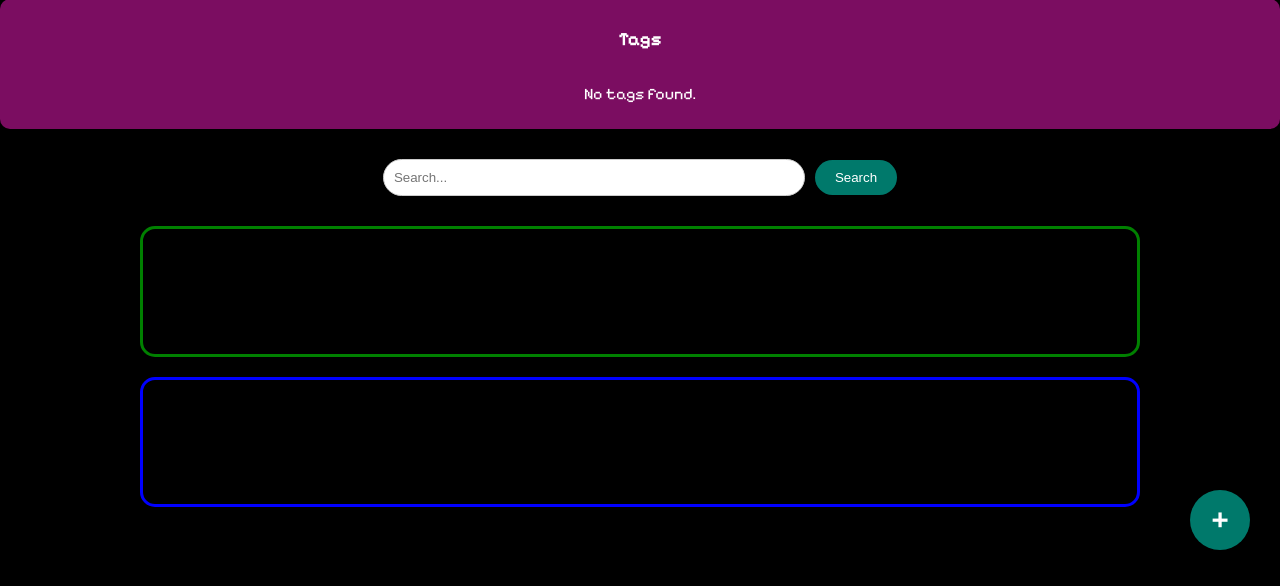
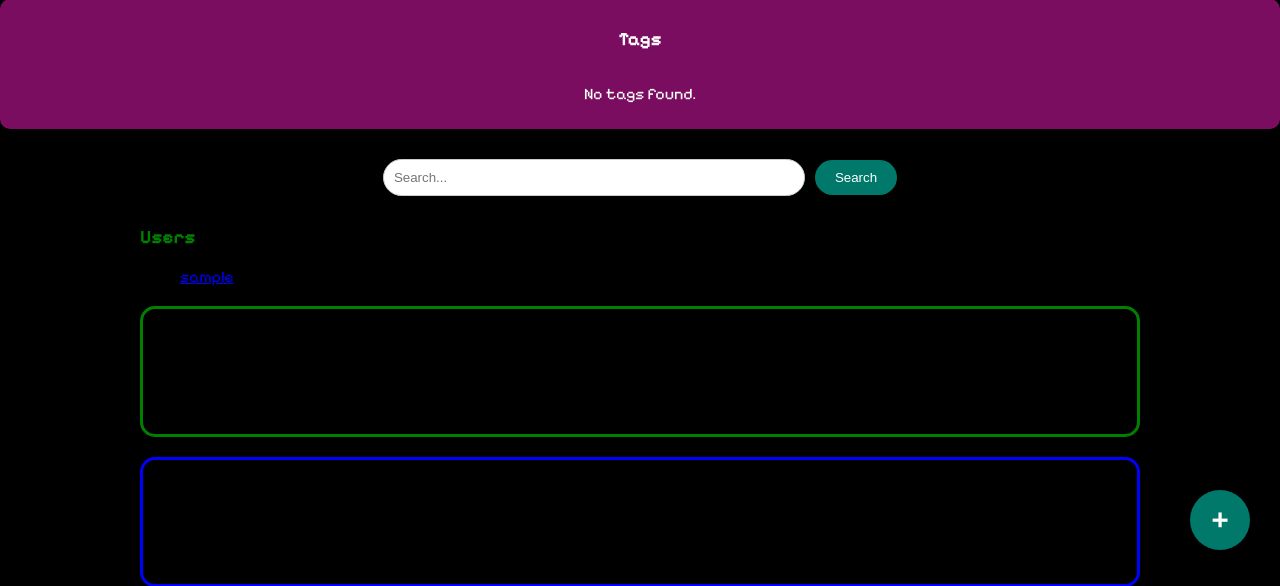
Before and after one commit to EmirhanTopal/Kajulog, a Django app: page / in a window 1280 px wide; the page is wider, and only the part inside the window is pictured. Shown: the part 220-806 px from the top of that part. Before the commit the page ends 770 px from the top of that part, so only its background shows below. Run offline with Django 5.2, Linux system fonts and the light colour scheme; the visitor is signed in with stand-in values (Sample User, id 1); data comes from the database, SQL or seed files in the repository; data that the repository does not hold is empty; some web fonts are replaced.

Commit message:
some error fix without html & css only working

```diff
--- a/testing/templates/post_list.html
+++ b/testing/templates/post_list.html
@@ -299,6 +299,18 @@
             </div>
         {% endfor %}
     {% endif %}
+    {% if users %}
+        <h3 style="color: green;">Users</h3>
+        <ul>
+            {% for user in users %}
+                <li>
+                    <a href="{% url 'profile_detail' slug=user.profile.slug %}">
+                        {{ user.username }}
+                    </a>
+                </li>
+            {% endfor %}
+        </ul>
+    {% endif %}
     <div class="activity-box" style="border: 3px solid green; border-radius: 15px; padding: 15px; margin: 20px 0;">
     <h3>Son Etkinlikler</h3>
     <ul>
@@ -330,11 +342,6 @@
             {% endfor %}
         </ul>
     </div>
-    <!-- KUTUCUKLAR BURADA BİTİYOR -->
-
-    <!-- Postlar listeleniyor -->
-
-
     <script>
         function setFilter(type) {
             document.getElementById('filterTypeInput').value = type;
@@ -342,9 +349,5 @@
         }
     </script>
 </div>
-
-
-
-
 </body>
 </html>
--- a/testing/views.py
+++ b/testing/views.py
@@ -245,8 +245,6 @@ def post_list(request):
     query = request.GET.get('q')
     filter_type = request.GET.get('type', 'all')
     category = request.GET.get('category')
-    one_week_ago = timezone.now() - timedelta(days=7)
-
 
     posts = Post.objects.all()
     users = User.objects.all()
@@ -257,11 +255,8 @@ def post_list(request):
     if query:
         posts = posts.filter(Q(title__icontains=query) | Q(content__icontains=query))
         users = users.filter(username__icontains=query)
-    else:
-        users = User.objects.none()
-        if filter_type != 'all':
-            posts = Post.objects.none()
 
+    # Filtre butonu seçimi
     if filter_type == 'users':
         posts = Post.objects.none()
     elif filter_type == 'posts':
@@ -287,6 +282,7 @@ def post_list(request):
     }
 
     return render(request, 'post_list.html', context)
+
 
 def post_detail(request, slug):
     post = get_object_or_404(Post, slug=slug)
@@ -322,6 +318,9 @@ def signup(request):
             form.save()
             messages.success(request, "Kayıt başarıyla oluşturuldu, giriş yapabilirsin.")
             return redirect('login')
+        else:
+            # Form geçerli değilse aynı sayfayı hata mesajları ile göster
+            return render(request, 'signup.html', {'form': form})
     else:
         form = UserCreationForm()
         return render(request, 'signup.html', {'form': form})
```
